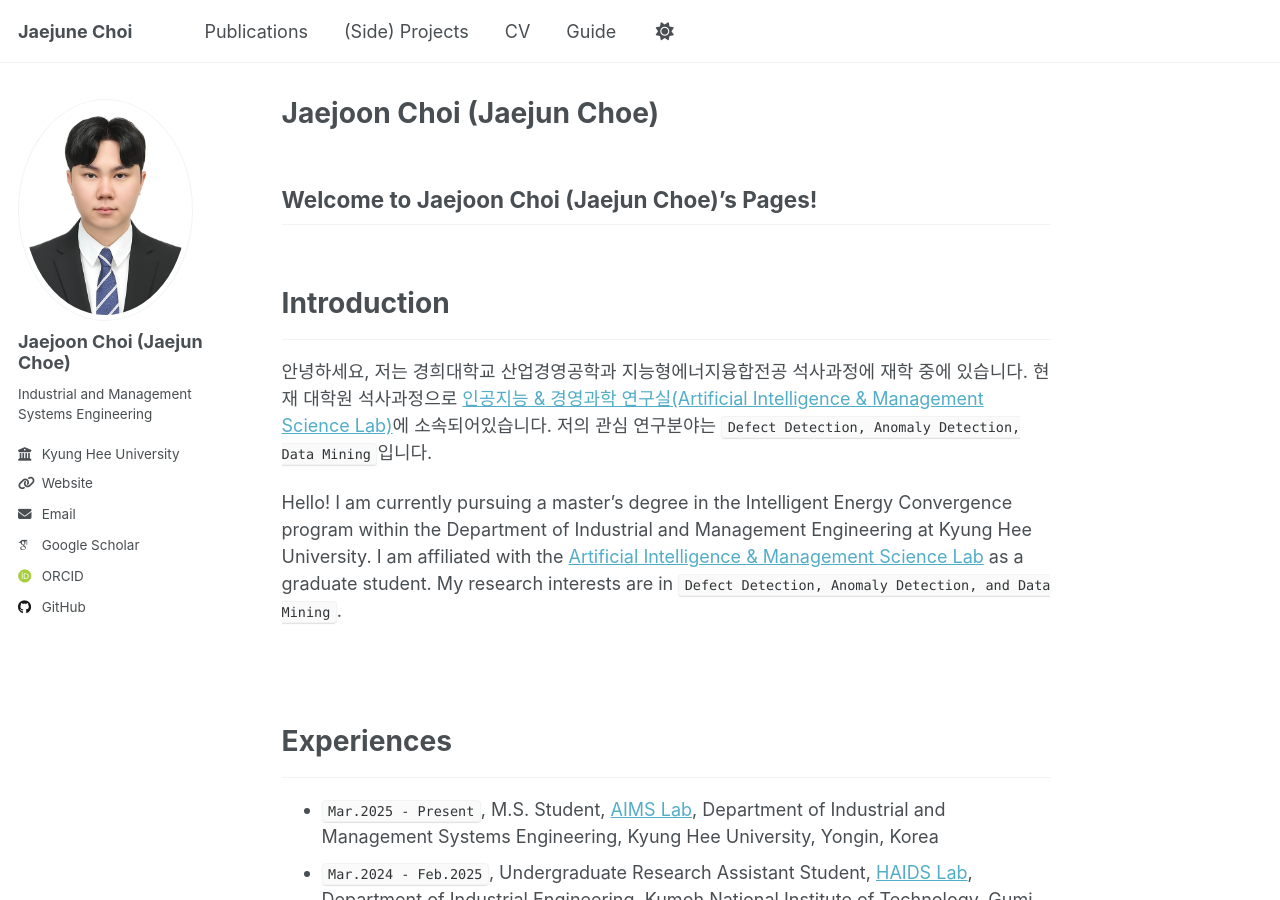
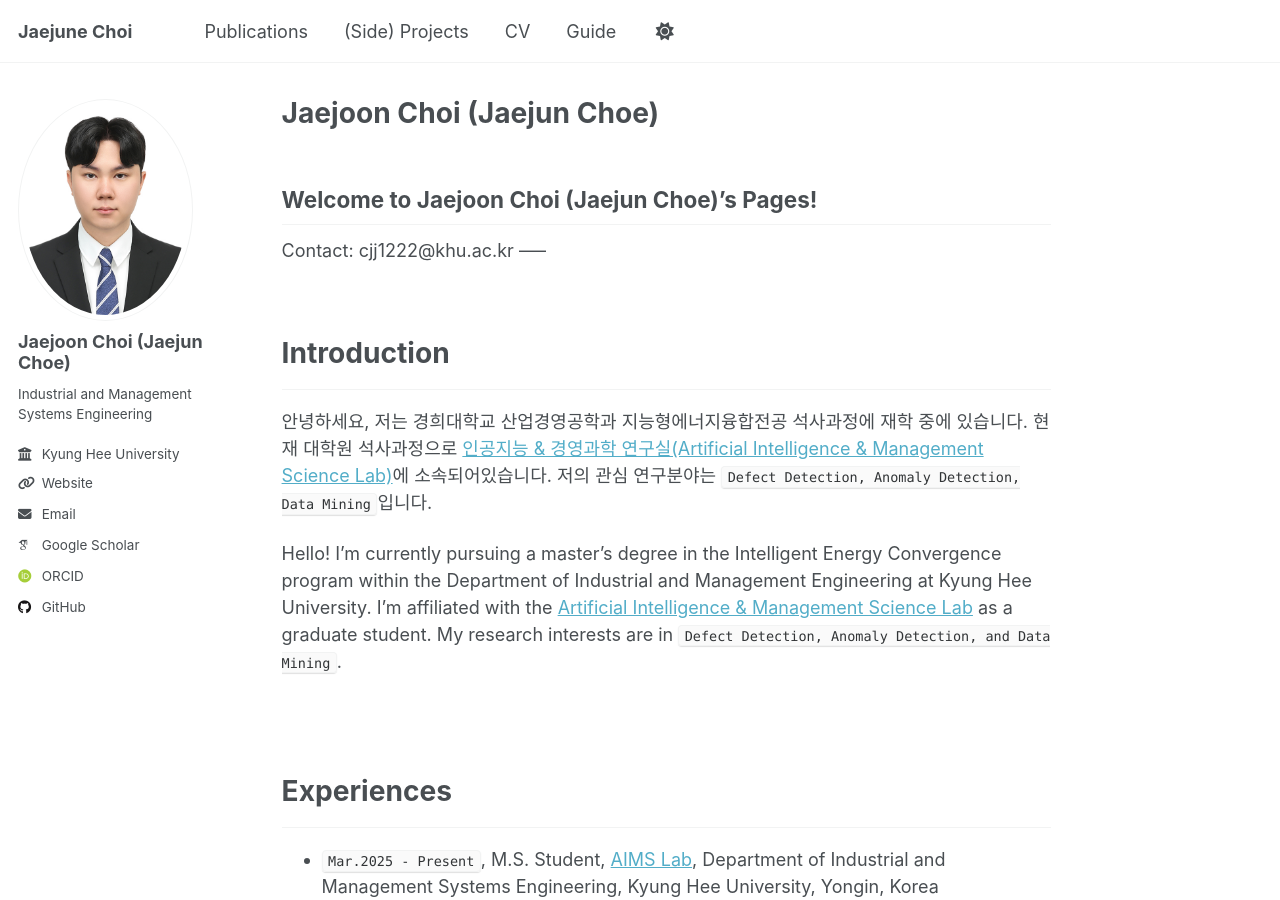
Before and after one commit to jaejunchoe/jaejunchoe.github.io, a Jekyll site: the page built from _pages/about.md, in a window 1280 px wide and 900 px high. Built offline with Jekyll 4.4.1, drawn with Linux system fonts in a browser that asks for light colours; some web fonts are replaced.

Commit message:
initial commit

```diff
--- a/_pages/about.md
+++ b/_pages/about.md
@@ -9,6 +9,8 @@ redirect_from:
 
 Welcome to Jaejoon Choi (Jaejun Choe)'s Pages!
 -----
+Contact: cjj1222@khu.ac.kr
+-----
 
 <br/>
 
@@ -18,7 +20,7 @@ Introduction
 안녕하세요, 저는 경희대학교 산업경영공학과 지능형에너지융합전공 석사과정에 재학 중에 있습니다. 현재 대학원 석사과정으로 [인공지능 & 경영과학 연구실(Artificial Intelligence & Management Science Lab)](https://sites.google.com/khu.ac.kr/aims/home)에 소속되어있습니다. 저의 관심 연구분야는 `Defect Detection, Anomaly Detection, Data Mining`입니다.
 
 
-Hello! I am currently pursuing a master’s degree in the Intelligent Energy Convergence program within the Department of Industrial and Management Engineering at Kyung Hee University. I am affiliated with the [Artificial Intelligence & Management Science Lab](https://sites.google.com/khu.ac.kr/aims/home) as a graduate student. My research interests are in `Defect Detection, Anomaly Detection, and Data Mining`.
+Hello! I'm currently pursuing a master’s degree in the Intelligent Energy Convergence program within the Department of Industrial and Management Engineering at Kyung Hee University. I'm affiliated with the [Artificial Intelligence & Management Science Lab](https://sites.google.com/khu.ac.kr/aims/home) as a graduate student. My research interests are in `Defect Detection, Anomaly Detection, and Data Mining`.
 
 
 <br/>
```
Also changed, not shown: _pages/project.md (+1 -3 lines).
